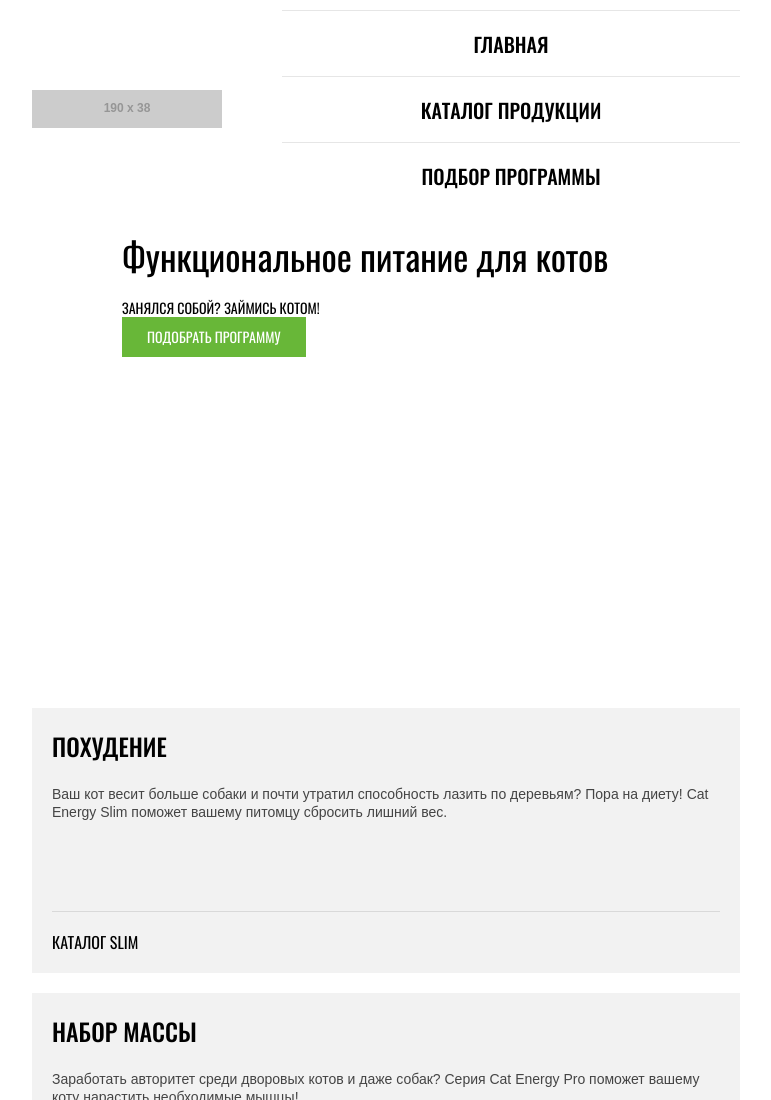
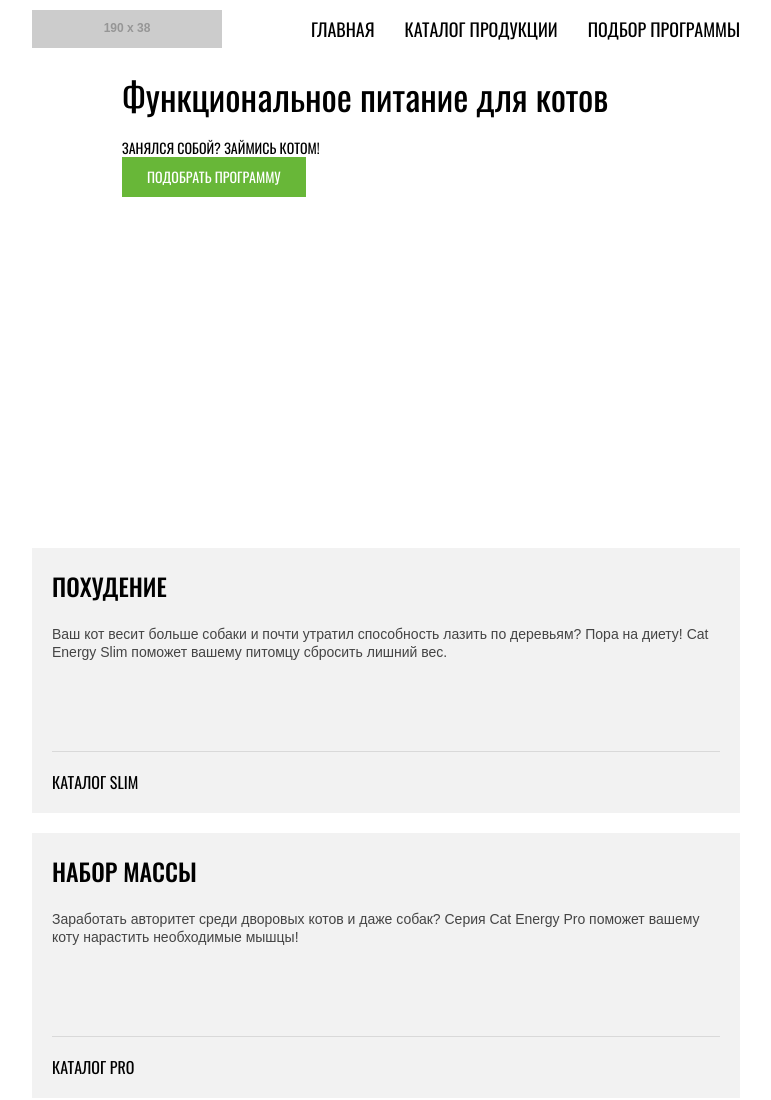
Before and after one commit to Dovakot/cat-energy, a website: page source/index.html in a window 1280 px wide. Shown: the top 1100 px of the page, without its empty margins (254-1025 px from the left). Drawn offline with nearby package versions, Linux system fonts and the light colour scheme; files that its build step writes are made by us from their sources; placeholder pictures from the web are drawn by us.

Commit message:
Дорабатывает сетку главной навигации

```diff
--- a/source/sass/blocks/nav.scss
+++ b/source/sass/blocks/nav.scss
@@ -17,6 +17,12 @@
 
 .nav__list {
   @include list-unstyled;
+
+  @media (min-width: $tablet-width) {
+    display: flex;
+    flex-wrap: wrap;
+    justify-content: flex-end;
+  }
 }
 
 .nav__link {
@@ -43,4 +49,22 @@
   &[href]:active {
     color: rgba($basic-black, 0.3);
   }
+
+  @media (min-width: $tablet-width) {
+    width: auto;
+    min-height: 0;
+    padding: 0;
+
+    font-weight: 400;
+    font-size: 18px;
+    line-height: 24px;
+
+    border-top: none;
+  }
 }
+
+@media (min-width: $tablet-width) {
+  .nav__item {
+    margin: 5px 0 5px 30px;
+  }
+}
--- a/source/sass/blocks/page-header.scss
+++ b/source/sass/blocks/page-header.scss
@@ -6,7 +6,6 @@
   @media (min-width: $tablet-width) {
     display: grid;
     grid-template-columns: auto 1fr;
-    grid-column-gap: 60px;
     justify-content: space-between;
     align-items: center;
   }
```
